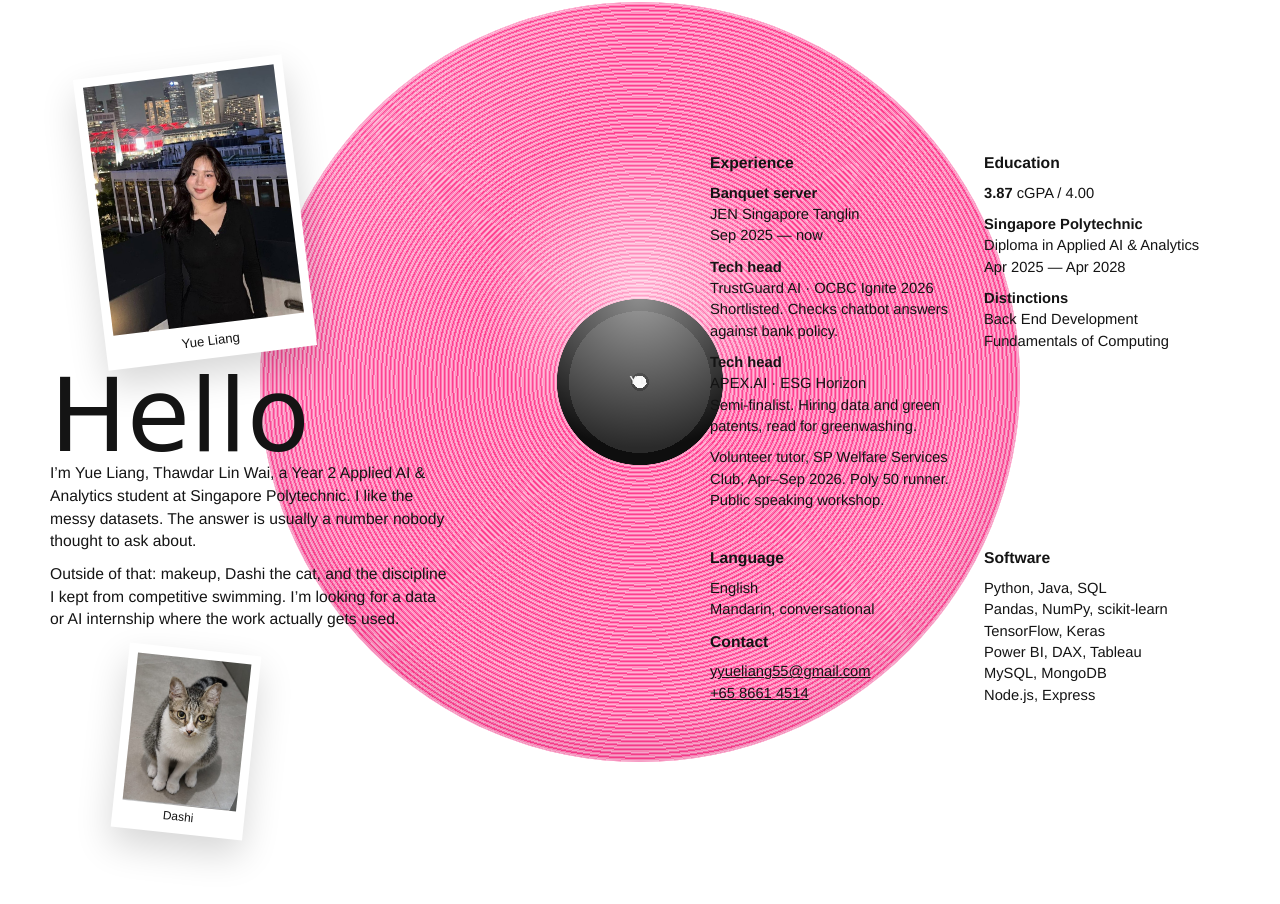
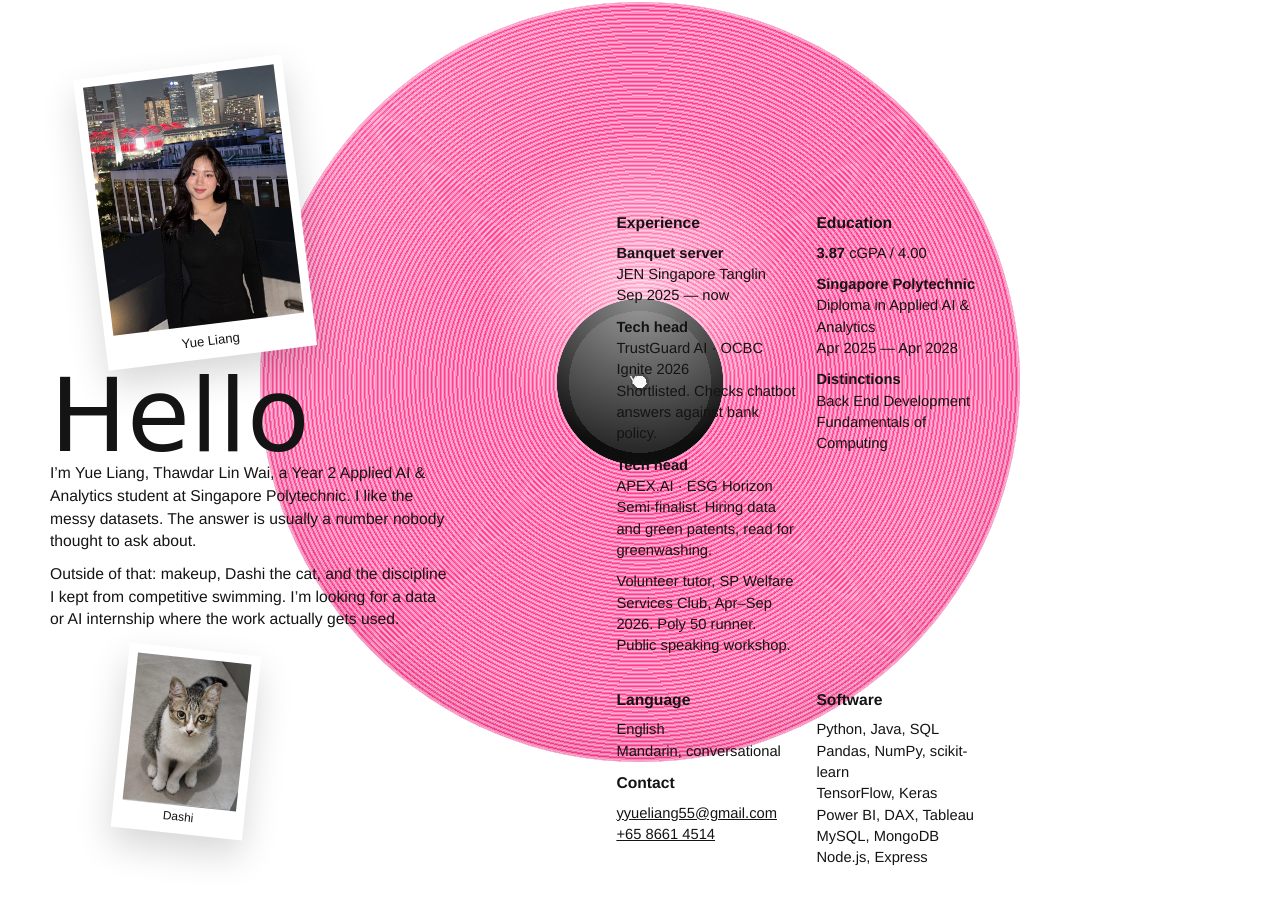
Before and after one commit to SINING-NEO/yueliang-portfolio, a plain HTML site: page index.html in a window 1280 px wide. Shown: the part 908-1812 px from the top of the page. Drawn offline with Linux system fonts and the light colour scheme; a web font is replaced by a local one.

Commit message:
Place the about details on the record instead of spilling onto the white margin.

```diff
--- a/index.html
+++ b/index.html
@@ -87,7 +87,7 @@ button,input{font:inherit;color:inherit}
 .who .bio + .bio{margin-top:10px}
 .dashi{width:132px;margin:18px 0 0 70px;transform:rotate(6deg);padding-bottom:28px}
 .dashi figcaption{font-size:.75rem}
-.sheet{position:absolute;right:0;top:150px;width:min(520px,48%);z-index:2;display:grid;grid-template-columns:1fr 1fr;gap:26px 28px}
+.sheet{position:absolute;left:48%;top:210px;width:380px;z-index:2;display:grid;grid-template-columns:1fr 1fr;gap:22px 20px}
 .sheet h3{margin:0 0 8px;font-size:.98rem}
 .sheet p{margin:0 0 10px;font-size:.92rem}
 .sheet b{font-weight:650}
```
